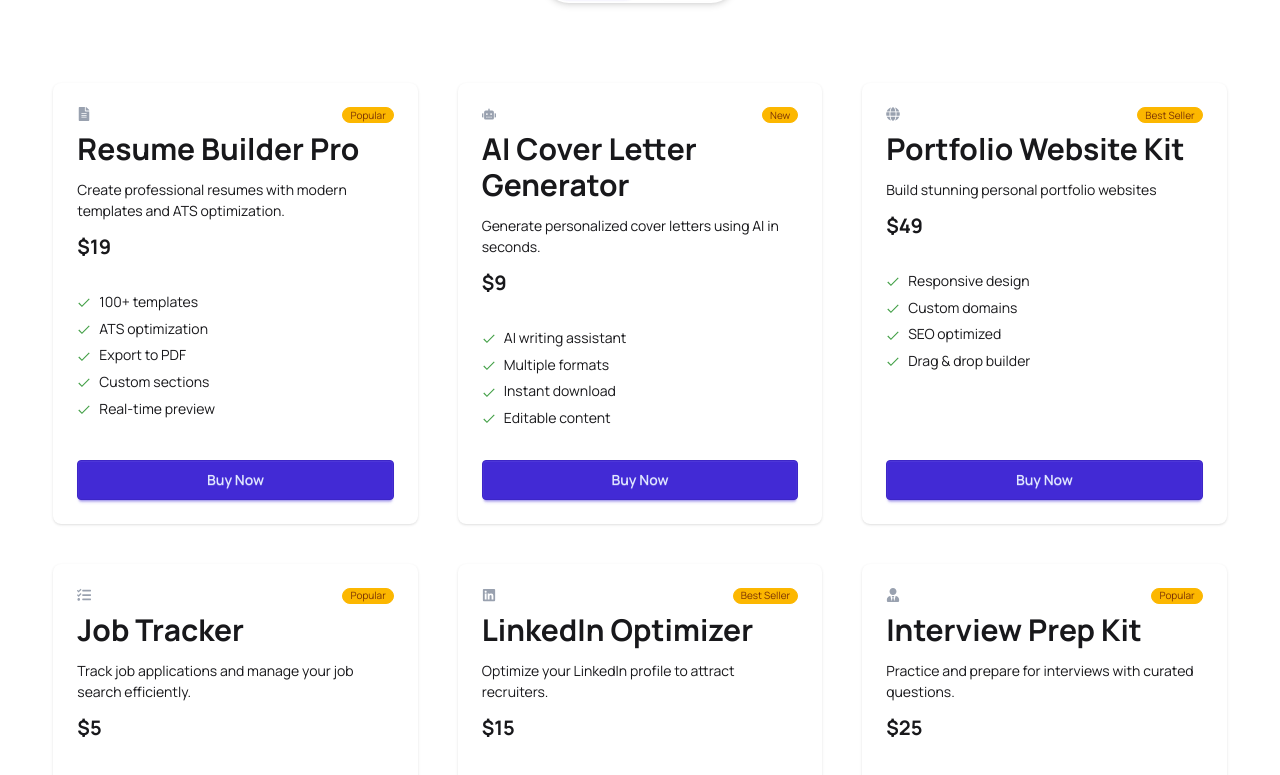
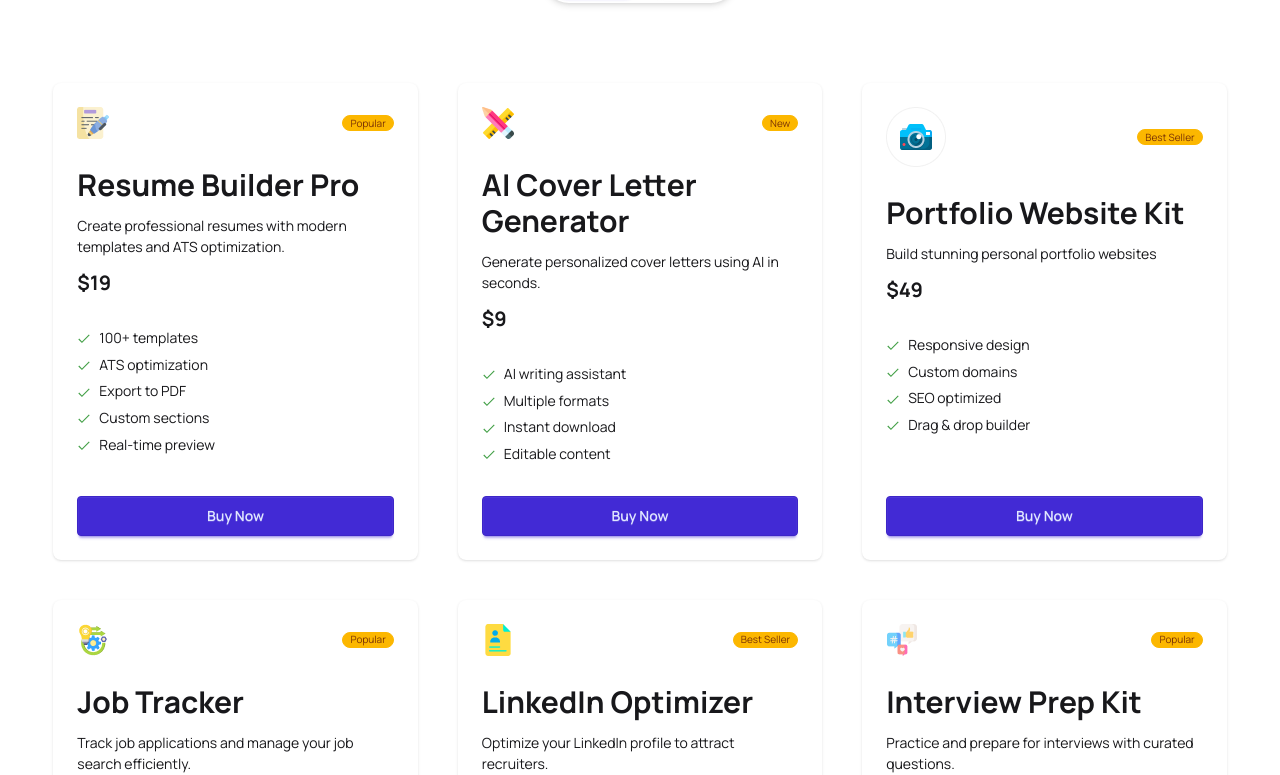
Before and after one commit to tawsifast/Assignment-6, a React (Vite) app: page / in a window 1280 px wide. Shown: the part 995-1770 px from the top of the page. Built offline with nearby package versions, Linux system fonts and the light colour scheme.

Commit message:
card fixed

```diff
--- a/public/data.json
+++ b/public/data.json
@@ -7,6 +7,7 @@
     "period": "monthly",
     "tag": "Popular",
     "tagType": "popular",
+    "img":"../src/assets/writing_2327400 1.png",
     "features": [
       "100+ templates",
       "ATS optimization",
@@ -24,6 +25,7 @@
     "period": "monthly",
     "tag": "New",
     "tagType": "new",
+    "img":"../src/assets/design-tool.png",
     "features": [
       "AI writing assistant",
       "Multiple formats",
@@ -40,6 +42,7 @@
     "period": "one-time",
     "tag": "Best Seller",
     "tagType": "best-seller",
+    "img":"../src/assets/Group 7.png",
     "features": [
       "Responsive design",
       "Custom domains",
@@ -56,6 +59,7 @@
     "period": "monthly",
     "tag": "Popular",
     "tagType": "popular",
+    "img":"../src/assets/operation.png",
     "features": [
       "Application tracking",
       "Interview reminders",
@@ -72,6 +76,7 @@
     "period": "monthly",
     "tag": "Best Seller",
     "tagType": "best-seller",
+    "img": "../src/assets/portfolio.png",
     "features": [
       "Profile analysis",
       "Keyword optimization",
@@ -88,6 +93,7 @@
     "period": "one-time",
     "tag": "Popular",
     "tagType": "popular",
+    "img":"../src/assets/social-media.png",
     "features": [
       "Common questions",
       "Mock interviews",
@@ -104,6 +110,7 @@
     "period": "monthly",
     "tag": "New",
     "tagType": "new",
+    "img":"../src/assets/Group 7.png",
     "features": [
       "Invoice generator",
       "Client management",
@@ -120,6 +127,7 @@
     "period": "yearly",
     "tag": "Best Seller",
     "tagType": "best-seller",
+    "img":"../src/assets/social-media.png",
     "features": [
       "Multiple skill tests",
       "Instant results",
--- a/src/components/ui/Card.jsx
+++ b/src/components/ui/Card.jsx
@@ -4,7 +4,7 @@ import { FaFileAlt, FaRobot, FaGlobe, FaTasks, FaLinkedin, FaUserTie, FaBriefcas
 FaChartBar } from "react-icons/fa";
 import { toast } from 'react-toastify';
 
-const iconMap = {FaFileAlt,FaRobot,FaGlobe,FaTasks,FaLinkedin,FaUserTie, FaBriefcase, FaChartBar };
+// const iconMap = {FaFileAlt,FaRobot,FaGlobe,FaTasks,FaLinkedin,FaUserTie, FaBriefcase, FaChartBar };
 
 
 
@@ -25,13 +25,14 @@ const handleChoosePlayer = () =>{
     setMoney(money + product.price)
 }
 
-    const Icon = iconMap[product.icon];
+    // const Icon = iconMap[product.icon];
     return (
         <div>
             <div className="card bg-base-100 h-full shadow-sm ">
   <div className="card-body flex flex-col h-full">
-    <div className='flex justify-between'>
-         {Icon && <Icon className="text-gray-400" />}
+    <div className='flex justify-between items-center mb-5'>
+         {/* {Icon && <Icon className="text-gray-400" />} */}
+         <img src={product.img} alt="" />
         <span className="badge badge-xs badge-warning">{product.tag}</span>
     </div>
     <div className="space-y-3">
```
Also changed, not shown: src/assets/Group 7.png (added).
